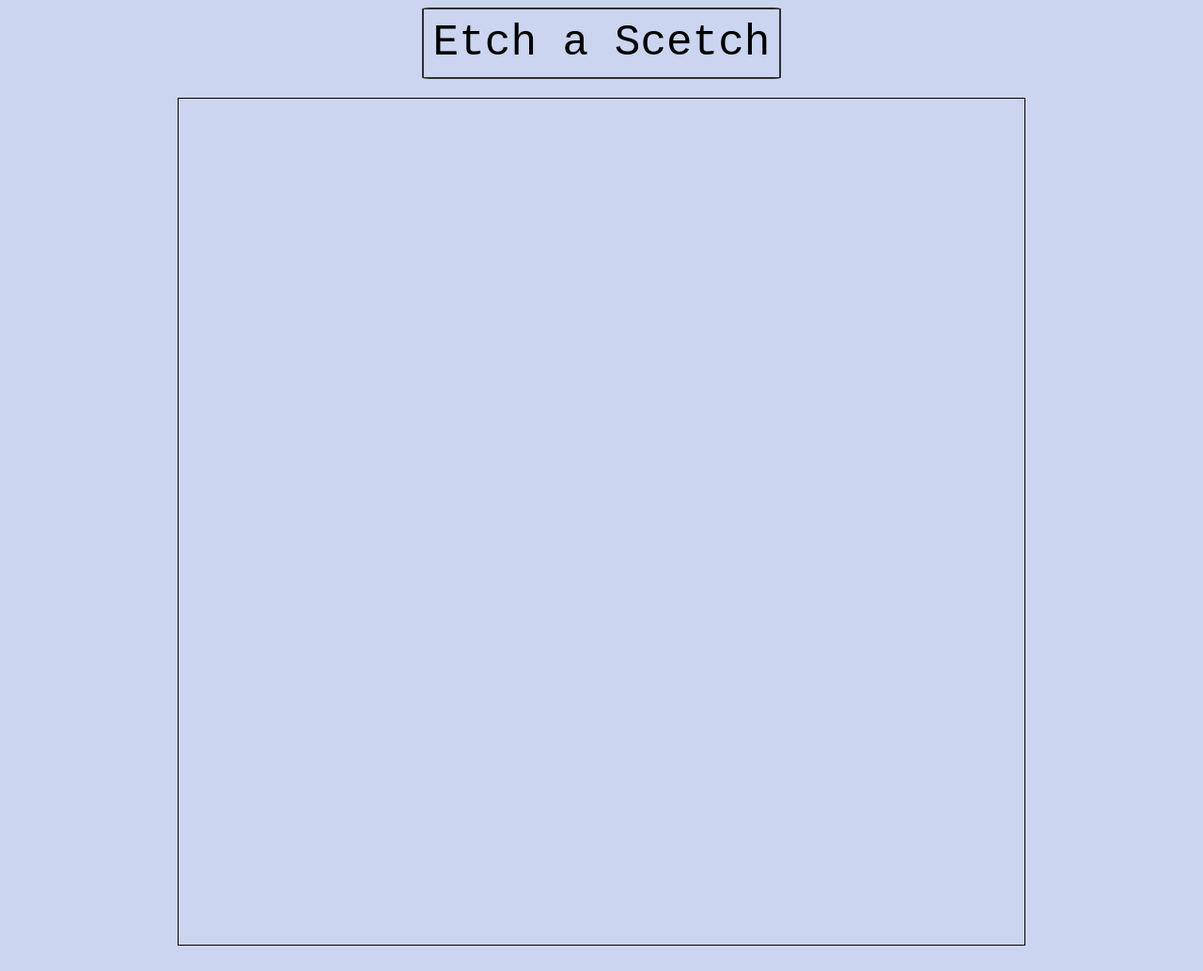
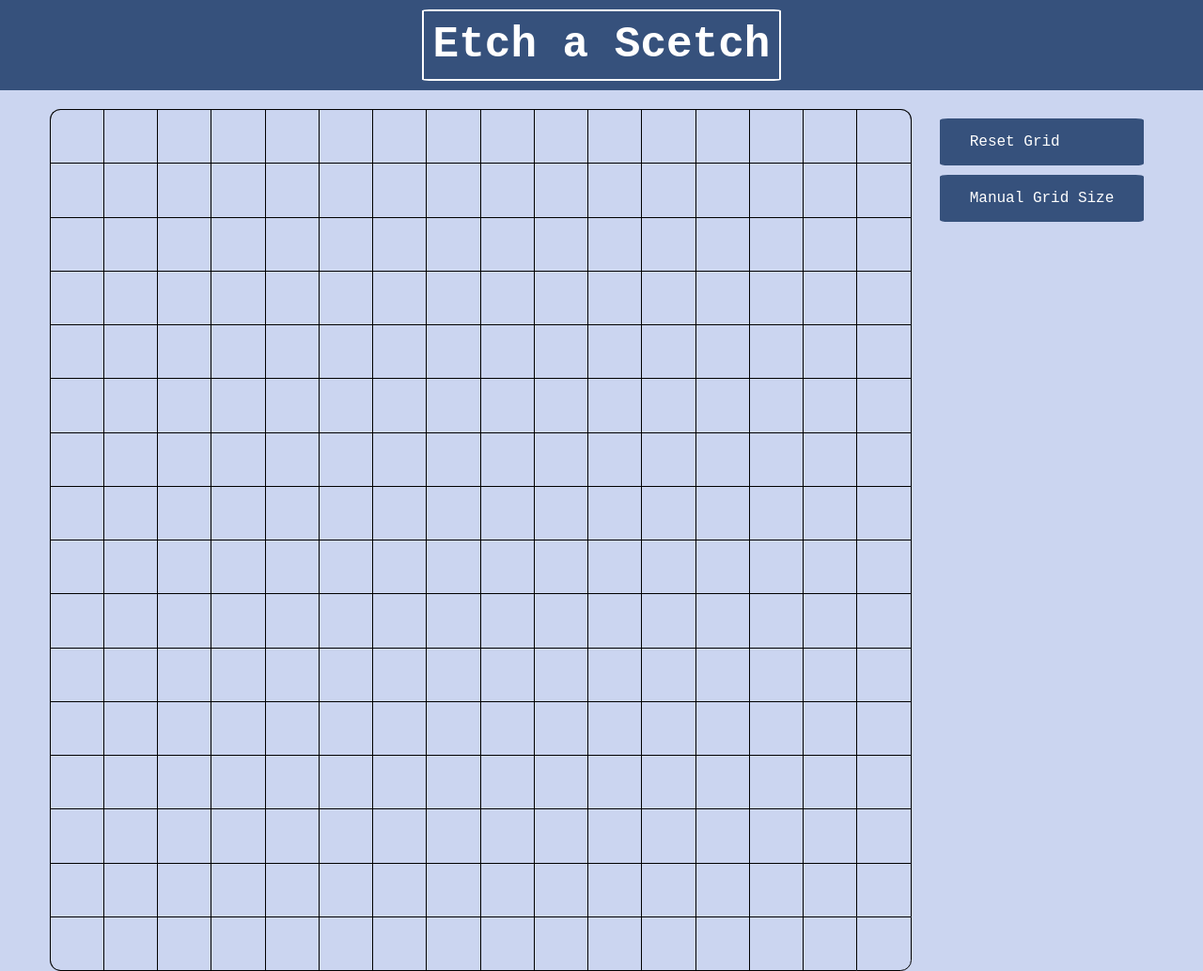
Before and after one commit to renrom/etch-a-sketch, a plain HTML site: page index.html in a window 1280 px wide. Shown: the whole page at 94% size. Drawn offline with Linux system fonts and the light colour scheme.

Commit message:
rewrote the js part. focused on functions

```diff
--- a/css/styles.css
+++ b/css/styles.css
@@ -1,30 +1,58 @@
 body {
     font-family: 'Courier New', Courier, monospace;
     background-color: #cbd5f0;
-
+	margin: 0;
+	max-height: 100vh;
 }
 
 .header {
     display: flex;
     justify-content: center;
-    flex:1;
+    flex:auto;
     align-items: center;
+	margin-bottom: 20px;
+	margin-top: 0px;
+	background-color: #36517c;
+	padding: 10px;
 }
 
 .header-container{
     font-size: 46px;
-    border: 2px solid rgb(49, 46, 46);
+	font-weight: bold;
+    border: 2px solid white;
     border-radius: 2%;
     padding: 10px;
-    margin-bottom: 20px;
+	color: white;
+
 }
 
-.gridline {
-    display: flex;
-    flex: 1;
-    justify-content: center;
+.gridline{
+	display: flex;
+	flex: 1;
+	justify-content: center;
+
 }
 
-.griditem {
-    border: 1px solid black;
+.main {
+    display: flex;
+    justify-content: center;
+    flex: auto;
+    gap: 20px;
 }
+
+.resetbutton,
+.gridsizebutton {
+    background-color: #36517c;
+    border: none;
+    margin: 10px;
+    padding: 10px 32px;
+    display: flex;
+    align-items: center;
+    text-align: center;
+    text-decoration: none;
+    font-size: 16px;
+    border-radius: 4%;
+    cursor: pointer;
+    height: 30px;
+    color: white;
+}
--- a/index.html
+++ b/index.html
@@ -1,17 +1,30 @@
 <!DOCTYPE html>
 <html lang="en">
+
 <head>
     <meta charset="UTF-8">
     <meta name="viewport" content="width=device-width, initial-scale=1.0">
     <title>Etch-a-Sketch</title>
-    <link rel="stylesheet" href="css/styles.css"></style>
+    <link rel="stylesheet" href="css/styles.css">
+    </style>
     <script src="scripts/etch.js" defer></script>
 </head>
+
 <body>
     <div class="header">
         <div class="header-container">
             Etch a Scetch
         </div>
     </div>
+    <div class="main">
+        <div class="container"></div>
+
+        <div class="right-container">
+            <div class="resetbutton">Reset Grid</div>
+            <div class="gridsizebutton">Manual Grid Size</div>
+
+        </div>
+    </div>
 </body>
+
 </html>
--- a/scripts/etch.js
+++ b/scripts/etch.js
@@ -1,49 +1,112 @@
-let defaultNumberOfGridItems = 1;
-let defaultTotalGridWidth    = 900;
+// initial gridSize and Width
+let gridSize = 16;
+let gridWidth = 900;
 
-let defaultGridSize = defaultTotalGridWidth / defaultNumberOfGridItems;
+createGrid(gridSize);
+
+resetButton = document.querySelector(".resetbutton");
+gridsizeButton = document.querySelector(".gridsizebutton")
+
+resetButton.addEventListener("click", function () {
+    resetGrid();
+    createGrid(gridSize);
+});
+
+gridsizeButton.addEventListener("click", function () {
+        newGridSizePrompt = prompt("Please enter desires gridsize");
+        newGridSize = parseInt(newGridSizePrompt);
+
+        if (!newGridSize) {
+            alert ("not a number");
+            return;
+        };
+
+        if (newGridSize > 100 || newGridSize < 1 ) {
+            alert (`Sorry but ${newGridSize} is not in my safe boundary`);
+            return;
+        }
+        console.log(newGridSize);
+
+        resetGrid();
+        createGrid(newGridSize);
+
+});
 
 
-let gridContainer = document.createElement("div");
-let gridLine      = document.createElement("div");
-let gridItem      = document.createElement("div");
+function createGrid(gridSize) {
+
+    gridContainer = document.querySelector(".container");
+    gridItemSize = gridWidth / gridSize;
+
+    // create gridline depending on gridSize
+    for (i = 0; i < gridSize; i++) {
+        GridLine = document.createElement("div");
+        GridLine.className = "gridline";
+
+        gridContainer.appendChild(GridLine);
+
+        for (j = 0; j < gridSize; j++) {
+            newGridItem = document.createElement("div");
+            newGridItem.className = "griditem";
+
+            newGridItem.style.width = gridItemSize + "px";
+            newGridItem.style.height = gridItemSize + "px";
+
+            newGridItem.style.borderLeft = "1px solid black";
+            newGridItem.style.borderTop = "1px solid black";
+
+            // Add a nice afterglow effect
+            newGridItem.style.transition = "background 1s";
 
 
+            // Add borderline to the right if the last item to the right
+            if (j === gridSize - 1) {
+                newGridItem.style.borderRight = "1px solid black";
+            }
 
-gridItem.style.height = defaultGridSize+"px";
-gridItem.style.width  = defaultGridSize+"px";
+            // Add borderline to the bottom if the last line is reached
+            if (i === gridSize - 1) {
+                newGridItem.style.borderBottom = "1px solid black";
+            }
+
+            // Give the corner items a nice round corner
+            if (i === 0 && j === 0) {
+                newGridItem.style.borderTopLeftRadius = "20%";
+            };
+
+            if (i === gridSize - 1 && j === 0) {
+                newGridItem.style.borderBottomLeftRadius = "20%";
+            };
+
+            if (i === 0 && j === gridSize - 1) {
+                newGridItem.style.borderTopRightRadius = "20%";
+            };
+            if (i === gridSize - 1 && j === gridSize - 1) {
+                newGridItem.style.borderBottomRightRadius = "20%";
+            };
+
+            GridLine.appendChild(newGridItem);
+        };
+    };
+
+    // on the new griditems, add 2 eventhandlers, one for entering, one for leaving
+    gridAllItems = document.querySelectorAll(".griditem");
+    gridAllItems.forEach(gridItem => {
+        gridItem.addEventListener("mouseenter", () => {
+            gridItem.style.backgroundColor = "black";
 
 
-for (let i=0;i < defaultNumberOfGridItems; i++){
+        });
+        gridItem.addEventListener("mouseleave", () => {
 
-    let gridItem      = document.createElement("div");
-    gridItem.style.height = defaultGridSize+"px";
-    gridItem.style.width  = defaultGridSize+"px";
-    gridItem.className    = "griditem";
-    gridLine.className    = "gridline";
-    gridLine.appendChild(gridItem);
+        });
+    });
+};
+
+function resetGrid() {
+    allGridLines = document.querySelectorAll(".gridline");
+    allGridLines.forEach(gridLine => {
+        gridLine.remove();
+    });
 
 };
-
-
-for (let i=0;i < defaultNumberOfGridItems; i++){
-
-    gridContainer.className = "gridcontainer";
-    let copyGridItem = gridLine.cloneNode(true);
-    gridContainer.appendChild(copyGridItem);
-
-}
-
-
-console.log(gridContainer)
-/* parent.id = "container";
-var child = document.createElement("div");
-child.id = "data";
-parent.appendChild(child); */
-
-/* gridLine.appendChild(gridItem);
-
-gridContainer.appendChild(gridLine);
-document.body.appendChild(gridContainer);*/
-
-document.body.appendChild(gridContainer);
```
